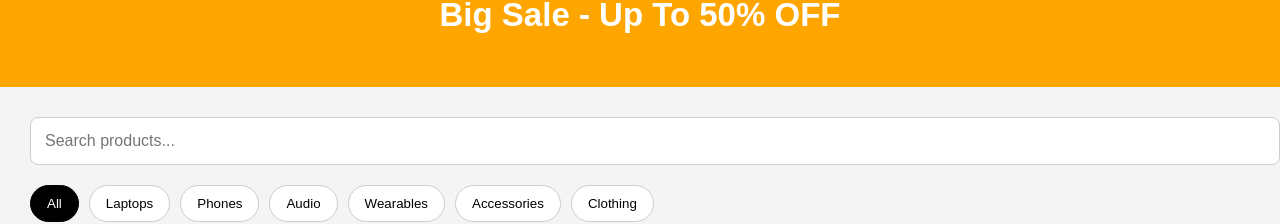
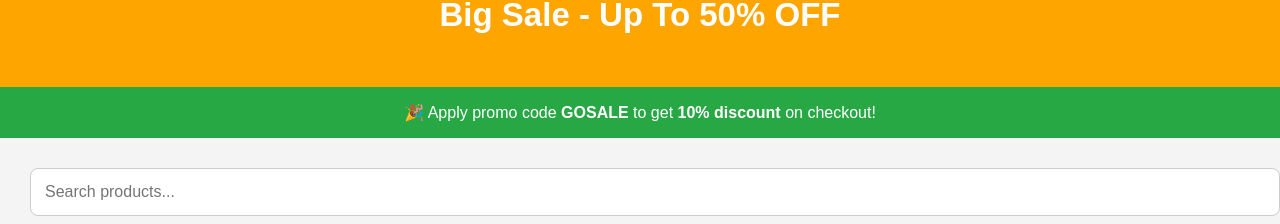
Before and after one commit to Abhishekjoshii/Ecommerce-App, a React (Create React App) app in the folder frontend/: page /home in a window 1280 px wide. Shown: the part 114-338 px from the top of the page. Built offline with nearby package versions, Linux system fonts and the light colour scheme; no server answers.

Commit message:
added gosale coupon

```diff
--- a/frontend/src/App.css
+++ b/frontend/src/App.css
@@ -102,7 +102,24 @@ body {
   font-weight: bold;
 }
 
-/* Products */
+.promo-banner {
+  background: #28a745;
+  color: white;
+  text-align: center;
+  padding: 16px;
+  font-size: 16px;
+  margin: 0;
+}
+
+.promo-banner p {
+  margin: 0;
+}
+
+.promo-banner strong {
+  font-weight: bold;
+}
+
+/* Home Top */
 
 .products {
   display: grid;
--- a/frontend/src/pages/Cart.js
+++ b/frontend/src/pages/Cart.js
@@ -44,9 +44,16 @@ function Cart() {
 
   const applyPromo = () => {
     const code = promoCode.trim().toUpperCase();
-    if (code === 'SAVE10' && cart.length > 0) {
+    if (code === 'GOSALE' && cart.length > 0) {
+      const discountAmount = Math.round((subtotal * 10) / 100);
+      setDiscount(discountAmount);
+      setMessage(`Promo applied: ₹${discountAmount} off (10%)`);
+    } else if (code === 'SAVE10' && cart.length > 0) {
       setDiscount(10);
       setMessage('Promo applied: ₹10 off');
+    } else if (cart.length === 0) {
+      setMessage('Add items to cart first');
+      setDiscount(0);
     } else {
       setDiscount(0);
       setMessage('Invalid coupon code');
--- a/frontend/src/pages/Home.js
+++ b/frontend/src/pages/Home.js
@@ -60,6 +60,10 @@ function Home() {
 
       <OfferBanner />
 
+      <div className='promo-banner'>
+        <p>🎉 Apply promo code <strong>GOSALE</strong> to get <strong>10% discount</strong> on checkout!</p>
+      </div>
+
       <div className='home-top'>
         <div className='search-bar'>
           <input
```
